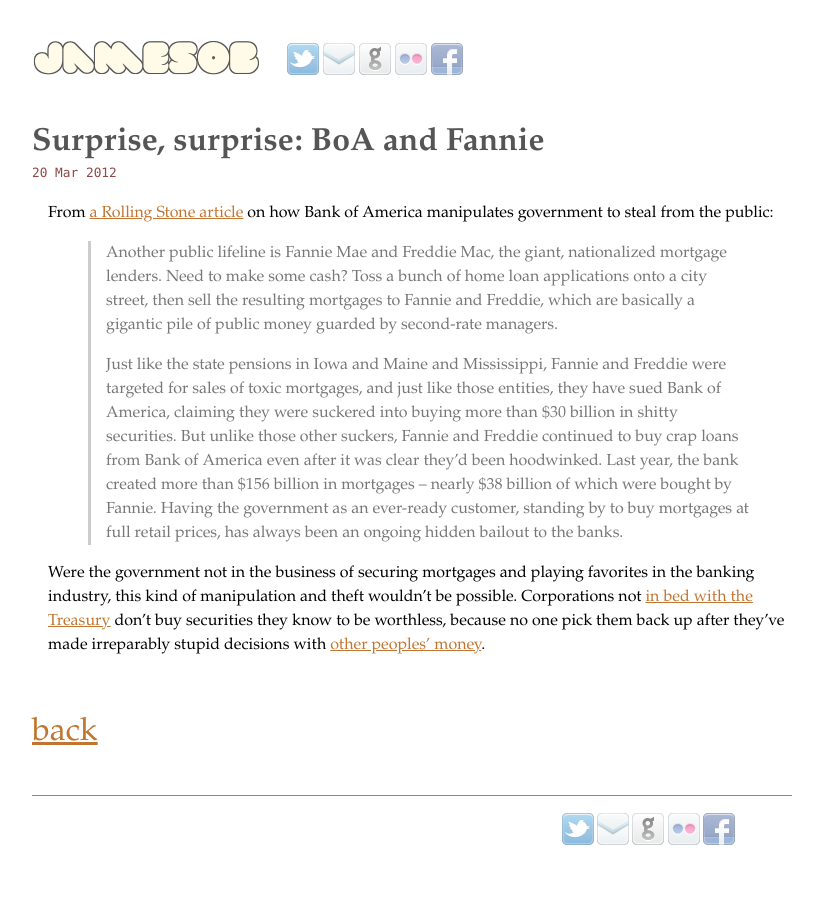
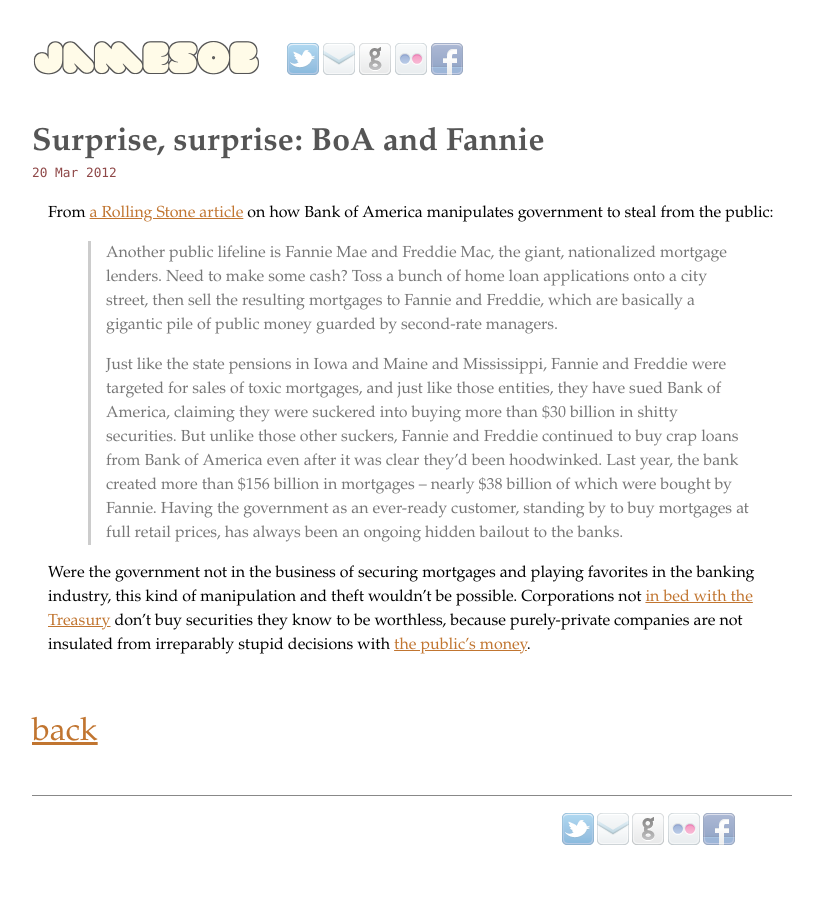
Before and after one commit to jamesob/jamesob.github.io, a Jekyll site: the page built from _posts/2012-3-20-fannie.md, in a window 1280 px wide. Shown: the whole page, without its empty margins (238-1061 px from the left). Built offline with Jekyll 4.4.1, drawn with Linux system fonts in a browser that asks for light colours; comment, search, counter and statistics services are not loaded.

Commit message:
another edit to the blurb

```diff
--- a/_posts/2012-3-20-fannie.md
+++ b/_posts/2012-3-20-fannie.md
@@ -30,6 +30,6 @@
 favorites in the banking industry, this kind of manipulation and theft wouldn't
 be possible. Corporations not [in bed with the
 Treasury](http://en.wikipedia.org/wiki/Fannie_Mae#Implicit_Guarantee_and_Government_Support)
-don't buy securities they know to be worthless, because no one pick them back
-up after they've made irreparably stupid decisions with [other peoples'
+don't buy securities they know to be worthless, because purely-private companies
+are not insulated from irreparably stupid decisions with [the public's
 money](http://en.wikipedia.org/wiki/Tragedy_of_the_commons).
```
